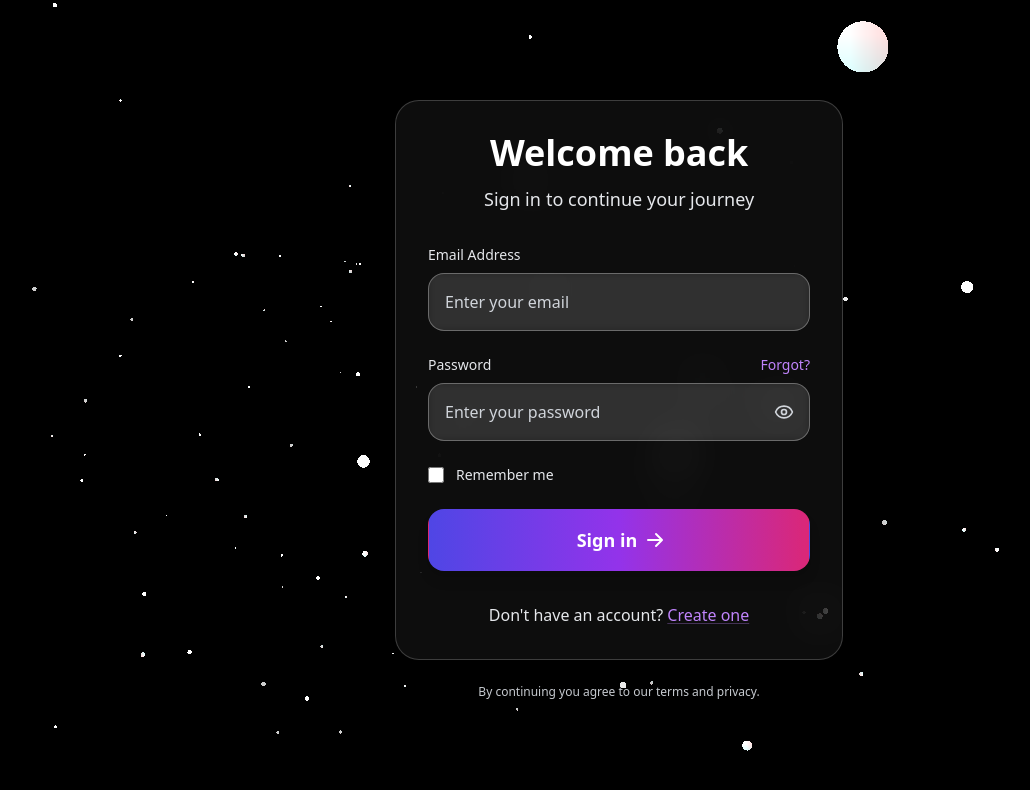
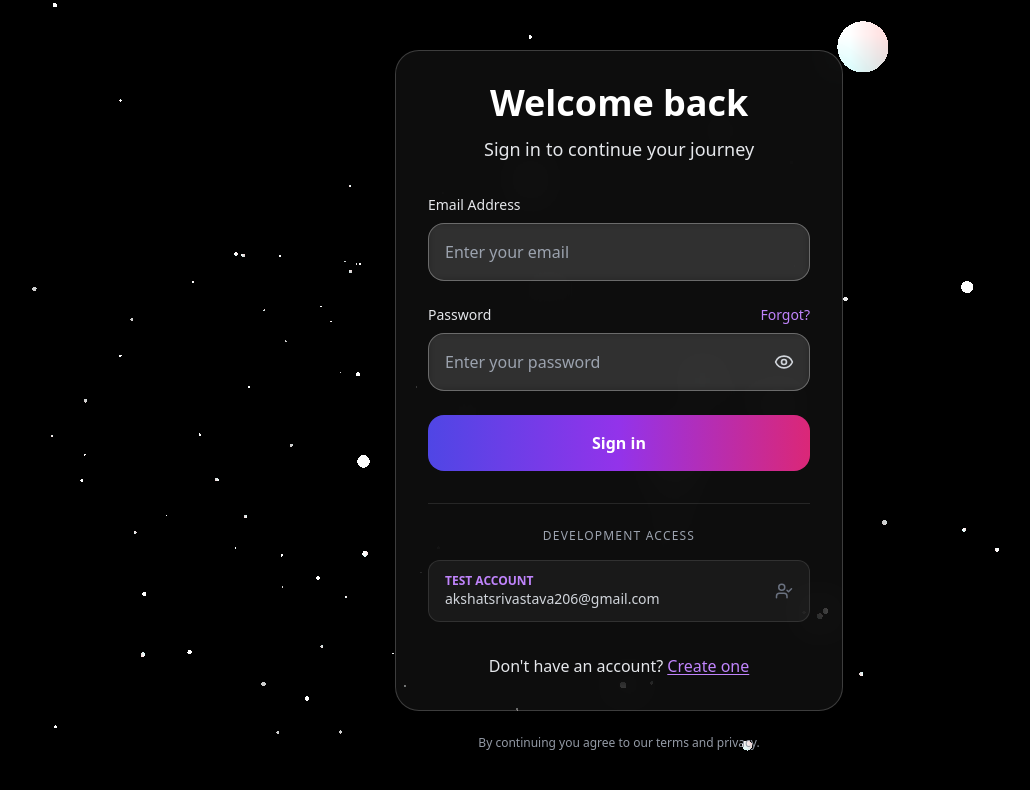
Before and after one commit to Akshat2711/INSIGHTS_SIH, a React (Vite) app in the folder insights_growth_tracker/frontend/: page /login in a window 1280 px wide. Shown: the top 790 px of the page, without its empty margins (21-1051 px from the left). Built offline with nearby package versions, Linux system fonts and the light colour scheme; no server answers.

Commit message:
added test cred

```diff
--- a/insights_growth_tracker/frontend/src/pages/CompareTab.jsx
+++ b/insights_growth_tracker/frontend/src/pages/CompareTab.jsx
@@ -1,6 +1,7 @@
 import React, { useState, useEffect, useMemo, useCallback } from 'react';
 import { Search, User, Trophy, BookOpen, Calendar, Award, Code, Users, GraduationCap, Briefcase, Star, Database, Shield, FileText, BarChart3, ChevronRight } from 'lucide-react';
 import Particles from '../components/Particles';
+import { API_BASE_URL } from '../utils/apiConfig';
 
 // Hoisted UI subcomponents (move out of CompareTab to avoid remounts on every render)
 export const Surface = ({ className = '', children }) => {
@@ -294,7 +295,7 @@ const CompareTab = () => {
   const fetchUserData = useCallback(async (userId, setUserState) => {
     try {
       // NOTE: This is the existing fetch logic using the passed userId
-      const response = await fetch(`https://insights-sih-tf-lva.fly.dev/senduserinfo?userid=${userId}`);
+      const response = await fetch(`${API_BASE_URL}/senduserinfo?userid=${userId}`);
       if (!response.ok) throw new Error('User not found');
       const data = await response.json();
       const processedData = processUserData(data, userId);
@@ -318,7 +319,7 @@ const CompareTab = () => {
     setOtherUserData(null); // Clear previous comparison
 
     try {
-      const response = await fetch(`https://insights-sih-tf-lva.fly.dev/search-users-by-keyword?keyword=${encodeURIComponent(searchKeyword.trim())}&limit=5`);
+      const response = await fetch(`${API_BASE_URL}/search-users-by-keyword?keyword=${encodeURIComponent(searchKeyword.trim())}&limit=5`);
 
       if (!response.ok) {
         let errorMessage = 'Search failed.';
--- a/insights_growth_tracker/frontend/src/pages/LeaderBoard.jsx
+++ b/insights_growth_tracker/frontend/src/pages/LeaderBoard.jsx
@@ -3,6 +3,7 @@ import { Crown, Loader, AlertCircle, Trophy} from 'lucide-react';
 import Particles from '../components/Particles';
 import { Current_leaderboard_user_performance } from '../components/Leaderboard_cuser_performance';
 import { Leaderboard_table } from '../components/Leaderboard_table';
+import { API_BASE_URL } from '../utils/apiConfig';
 
 const LeaderBoard = () => {
   const [loading, setLoading] = useState(false);
@@ -80,7 +81,7 @@ const LeaderBoard = () => {
     setIsDataFromStorage(false);
 
     try {
-      const response = await fetch('https://insights-sih-tf-lva.fly.dev/getallusers');
+      const response = await fetch(`${API_BASE_URL}/getallusers`);
       if (!response.ok) {
         throw new Error(`HTTP error! status: ${response.status}`);
       }
--- a/insights_growth_tracker/frontend/src/pages/LoginCard.jsx
+++ b/insights_growth_tracker/frontend/src/pages/LoginCard.jsx
@@ -1,5 +1,5 @@
-import { useState } from "react";
-import { Eye, EyeOff } from "lucide-react";
+import { useState, useEffect } from "react"; // Added useEffect
+import { Eye, EyeOff, UserCheck } from "lucide-react"; // Added UserCheck icon
 import { motion } from "framer-motion";
 import { auth, db } from "../firebase/firebase";
 import { signInWithEmailAndPassword } from "firebase/auth";
@@ -7,6 +7,7 @@ import { doc, getDoc } from "firebase/firestore";
 import { useNavigate } from "react-router-dom";
 import Particles from "../components/Particles";
 import BlurText from "../components/BlurText";
+import { API_BASE_URL } from "../utils/apiConfig";
 
 function LoginCard({ onLogin }) {
   const [email, setEmail] = useState("");
@@ -15,28 +16,22 @@ function LoginCard({ onLogin }) {
   const [loading, setLoading] = useState(false);
   const navigate = useNavigate();
 
-  // Theme detection
+  // --- Theme Management ---
   const darkMode = localStorage.getItem("insight_theme") === "dark";
 
-  //apply theme on the current page load
-  const mode= darkMode?document.body.style.backgroundColor = "rgb(0, 0, 0)": document.body.style.backgroundColor = "rgb(207, 207, 207)";
-
-  // Theme-based helpers
-  const borderColor = darkMode ? 'border-white' : 'border-black';
-  const textColor = darkMode ? 'text-white' : 'text-gray-900';
-  const secondaryText = darkMode ? 'text-gray-400' : 'text-gray-600';
-  const cardBg = darkMode ? '' : '';
-  const inputBg = darkMode ? 'bg-gray-800' : '';
+  useEffect(() => {
+    // Apply background color safely on mount
+    document.body.style.backgroundColor = darkMode ? "rgb(0, 0, 0)" : "rgb(207, 207, 207)";
+  }, [darkMode]);
 
   const handleLogin = async (e) => {
-    e.preventDefault();
+    if (e) e.preventDefault();
     try {
       setLoading(true);
 
       const userCredential = await signInWithEmailAndPassword(auth, email, password);
       const user = userCredential.user;
 
-      // Get LinkedIn ID from Firestore
       const userDoc = await getDoc(doc(db, "users", user.uid));
       if (!userDoc.exists()) {
         throw new Error("User profile not found");
@@ -46,27 +41,20 @@ function LoginCard({ onLogin }) {
       const linkedinId = data.linkedinId;
       const insight_username = data.name;
       const insight_email = data.email;
+
       localStorage.setItem("insight_username", insight_username);
       localStorage.setItem("insight_email", insight_email);
       localStorage.setItem("linkedin_id", linkedinId);
 
-
-      let userInfo = null;
-
-      // ---  fetch from backend ---
-
       console.log("⏳ Fetching user info from backend...");
-        const response = await fetch(`https://insights-sih-tf-lva.fly.dev/senduserinfo?userid=${linkedinId}`);
+      const response = await fetch(`${API_BASE_URL}/senduserinfo?userid=${linkedinId}`);
       if (!response.ok) {
         throw new Error(`HTTP error! status: ${response.status}`);
       }
-        userInfo = await response.json();
+      const userInfo = await response.json();
       localStorage.setItem("insight_user_info", JSON.stringify(userInfo));
 
-
-      console.log("User Info:", userInfo);
-      localStorage.setItem("insight_theme","dark");
-
+      localStorage.setItem("insight_theme", "dark");
       navigate("/me");
     } catch (err) {
       console.error(err.message);
@@ -76,44 +64,39 @@ function LoginCard({ onLogin }) {
     }
   };
 
+  // Helper for testing credentials
+  const fillTestCredentials = () => {
+    setEmail("akshatsrivastava206@gmail.com");
+    setPassword("12345678");
+  };
+
   return (
-    <div className="min-h-screen flex items-center justify-center relative overflow-hidden bg-black">
-      {/* Particles Background - positioned absolutely behind everything */}
+    <div className="min-h-screen flex items-center justify-center relative overflow-hidden bg-black py-12">
+      {/* Particles Background */}
       <div className="absolute inset-0 w-full h-full">
         <Particles
           particleColors={['#ffffff', '#ffffff', '#ffffff']}
           particleCount={200}
-          particleSpread={10}
           speed={0.1}
           particleBaseSize={150}
           moveParticlesOnHover={true}
           alphaParticles={false}
-          disableRotation={false}
-          particleHoverFactor={0.5}
           sizeRandomness={0.8}
           cameraDistance={25}
         />
       </div>
 
-      {/* Main login card - positioned relative to stay above particles */}
       <motion.div
         initial={{ opacity: 0, y: 20, scale: 0.95 }}
         animate={{ opacity: 1, y: 0, scale: 1 }}
-        transition={{
-          type: "spring",
-          stiffness: 260,
-          damping: 20,
-          duration: 0.6
-        }}
+        transition={{ type: "spring", stiffness: 260, damping: 20, duration: 0.6 }}
         className="relative z-10 w-full max-w-md mx-4"
       >
-        {/* Glassmorphism card */}
-        <div className="backdrop-blur-xl bg-white/5 border border-white/20 rounded-3xl p-8 shadow-2xl hover:shadow-3xl transition-all duration-500">
+        <div className="backdrop-blur-xl bg-white/5 border border-white/20 rounded-3xl p-8 shadow-2xl transition-all duration-500">
           {/* Header */}
           <motion.div
             initial={{ opacity: 0, y: -20 }}
             animate={{ opacity: 1, y: 0 }}
-            transition={{ delay: 0.2, duration: 0.6 }}
             className="text-center mb-8"
           >
             <BlurText
@@ -133,175 +116,81 @@ function LoginCard({ onLogin }) {
           </motion.div>
 
           {/* Form */}
-          <motion.form
-            onSubmit={handleLogin}
-            className="space-y-6"
-            initial={{ opacity: 1 }}
-            animate={{ opacity: 1 }}
-            transition={{ duration: 0 }}
-          >
-            {/* Email Field */}
+          <form onSubmit={handleLogin} className="space-y-6">
             <div className="space-y-2">
-              <label htmlFor="email" className="block text-sm font-medium text-gray-200">
-                Email Address
-              </label>
-              <motion.div
-                whileFocus={{ scale: 1.02 }}
-                transition={{ type: "spring", stiffness: 300, damping: 10 }}
-              >
+              <label className="block text-sm font-medium text-gray-200">Email Address</label>
               <input
-                  id="email"
-                  name="email"
                 type="email"
-                  autoComplete="email"
                 required
                 value={email}
                 onChange={(e) => setEmail(e.target.value)}
-                  className="w-full px-4 py-4 bg-white/10 border border-white/30 rounded-2xl text-white placeholder-gray-300 focus:outline-none focus:ring-2 focus:ring-purple-400 focus:border-transparent transition-all duration-300 backdrop-blur-sm hover:bg-white/15"
+                className="w-full px-4 py-4 bg-white/10 border border-white/30 rounded-2xl text-white placeholder-gray-400 focus:outline-none focus:ring-2 focus:ring-purple-400 transition-all backdrop-blur-sm"
                 placeholder="Enter your email"
               />
-              </motion.div>
             </div>
 
-            {/* Password Field */}
             <div className="space-y-2">
               <div className="flex items-center justify-between">
-                <label htmlFor="password" className="block text-sm font-medium text-gray-200">
-                  Password
-                </label>
-                <motion.a
-                  href="#"
-                  className="text-sm text-purple-400 hover:text-pink-400 transition-colors duration-200 font-medium"
-                  whileHover={{ scale: 1.05 }}
-                  whileTap={{ scale: 0.95 }}
-                >
-                  Forgot?
-                </motion.a>
+                <label className="block text-sm font-medium text-gray-200">Password</label>
+                <a href="#" className="text-sm text-purple-400 hover:text-pink-400 font-medium transition-colors">Forgot?</a>
               </div>
-              <motion.div
-                className="relative"
-                whileFocus={{ scale: 1.02 }}
-                transition={{ type: "spring", stiffness: 300, damping: 10 }}
-              >
+              <div className="relative">
                 <input
-                  id="password"
-                  name="password"
                   type={showPassword ? "text" : "password"}
-                  autoComplete="current-password"
                   required
                   value={password}
                   onChange={(e) => setPassword(e.target.value)}
-                  className="w-full px-4 py-4 pr-12 bg-white/10 border border-white/30 rounded-2xl text-white placeholder-gray-300 focus:outline-none focus:ring-2 focus:ring-purple-400 focus:border-transparent transition-all duration-300 backdrop-blur-sm hover:bg-white/15"
+                  className="w-full px-4 py-4 pr-12 bg-white/10 border border-white/30 rounded-2xl text-white placeholder-gray-400 focus:outline-none focus:ring-2 focus:ring-purple-400 transition-all backdrop-blur-sm"
                   placeholder="Enter your password"
                 />
-                <motion.button
+                <button
                   type="button"
                   onClick={() => setShowPassword(!showPassword)}
-                  className="absolute inset-y-0 right-0 flex items-center pr-4 text-gray-300 hover:text-white transition-colors duration-200"
-                  whileHover={{ scale: 1.1 }}
-                  whileTap={{ scale: 0.9 }}
-                  aria-label={showPassword ? "Hide password" : "Show password"}
+                  className="absolute inset-y-0 right-0 pr-4 text-gray-300 hover:text-white transition-colors"
                 >
                   {showPassword ? <EyeOff size={20} /> : <Eye size={20} />}
-                </motion.button>
-              </motion.div>
+                </button>
+              </div>
             </div>
 
-            {/* Remember Me Checkbox */}
-            <motion.div
-              className="flex items-center"
-              initial={{ opacity: 0, x: -20 }}
-              animate={{ opacity: 1, x: 0 }}
-              transition={{ delay: 0.4, duration: 0.6 }}
-            >
-              <input
-                id="remember-me"
-                name="remember-me"
-                type="checkbox"
-                className="h-4 w-4 text-cyan-400 focus:ring-cyan-400 border-white/30 rounded bg-white/10 backdrop-blur-sm"
-              />
-              <label htmlFor="remember-me" className="ml-3 block text-sm text-gray-200">
-                Remember me
-              </label>
-            </motion.div>
-
-            {/* Sign In Button */}
             <motion.button
               type="submit"
               disabled={loading}
-              className="group relative w-full flex justify-center py-4 px-4 border border-transparent text-lg font-semibold rounded-2xl text-white bg-gradient-to-r from-indigo-600 via-purple-600 to-pink-600 hover:from-indigo-700 hover:via-purple-700 hover:to-pink-700 focus:outline-none focus:ring-2 focus:ring-offset-2 focus:ring-purple-500 disabled:opacity-50 disabled:cursor-not-allowed transition-all duration-300 shadow-lg hover:shadow-purple-500/25"
-              whileHover={{
-                scale: 1.02,
-                boxShadow: "0 20px 25px -5px rgba(147, 51, 234, 0.1), 0 10px 10px -5px rgba(147, 51, 234, 0.04)"
-              }}
+              className="group relative w-full flex justify-center py-4 px-4 font-semibold rounded-2xl text-white bg-gradient-to-r from-indigo-600 via-purple-600 to-pink-600 hover:shadow-purple-500/25 transition-all disabled:opacity-50"
+              whileHover={{ scale: 1.02 }}
               whileTap={{ scale: 0.98 }}
-              initial={{ opacity: 0, y: 20 }}
-              animate={{ opacity: 1, y: 0 }}
-              transition={{ delay: 0.5, duration: 0.6 }}
             >
-              {loading ? (
-                <div className="flex items-center">
-                  <motion.div
-                    animate={{ rotate: 360 }}
-                    transition={{ duration: 1, repeat: Infinity, ease: "linear" }}
-                    className="w-5 h-5 border-2 border-white border-t-transparent rounded-full mr-3"
-                  />
-                  Signing in...
+              {loading ? "Signing in..." : "Sign in"}
+            </motion.button>
+          </form>
+
+          {/* --- Testing Credentials Section --- */}
+          <div className="mt-8 pt-6 border-t border-white/10">
+            <p className="text-xs text-center text-gray-400 uppercase tracking-widest mb-4">Development Access</p>
+            <motion.button
+              onClick={fillTestCredentials}
+              whileHover={{ backgroundColor: "rgba(255, 255, 255, 0.15)" }}
+              className="w-full flex items-center justify-between px-4 py-3 bg-white/5 border border-white/10 rounded-xl text-left transition-colors group"
+            >
+              <div>
+                <p className="text-xs text-purple-400 font-bold">TEST ACCOUNT</p>
+                <p className="text-sm text-gray-300">akshatsrivastava206@gmail.com</p>
               </div>
-              ) : (
-                <span className="flex items-center">
-                  Sign in
-                  <motion.svg
-                    className="ml-2 -mr-1 w-5 h-5"
-                    fill="currentColor"
-                    viewBox="0 0 20 20"
-                    initial={{ x: 0 }}
-                    whileHover={{ x: 5 }}
-                    transition={{ type: "spring", stiffness: 400, damping: 10 }}
-                  >
-                    <path
-                      fillRule="evenodd"
-                      d="M10.293 3.293a1 1 0 011.414 0l6 6a1 1 0 010 1.414l-6 6a1 1 0 01-1.414-1.414L14.586 11H3a1 1 0 110-2h11.586l-4.293-4.293a1 1 0 010-1.414z"
-                      clipRule="evenodd"
-                    />
-                  </motion.svg>
-                </span>
-              )}
+              <UserCheck size={18} className="text-gray-500 group-hover:text-white transition-colors" />
             </motion.button>
-          </motion.form>
+          </div>
 
-          {/* Sign Up Link */}
-          <motion.div
-            className="mt-8 text-center"
-            initial={{ opacity: 0 }}
-            animate={{ opacity: 1 }}
-            transition={{ delay: 0.6, duration: 0.6 }}
-          >
+          <div className="mt-8 text-center">
             <p className="text-gray-200">
               Don't have an account?{' '}
-              <motion.a
-                href="/signup"
-                className="font-medium text-purple-400 hover:text-pink-400 transition-colors duration-200 underline decoration-purple-400/30 hover:decoration-pink-400/50 underline-offset-2"
-                whileHover={{ scale: 1.05 }}
-                whileTap={{ scale: 0.95 }}
-              >
-                Create one
-              </motion.a>
+              <a href="/signup" className="font-medium text-purple-400 hover:text-pink-400 underline underline-offset-2">Create one</a>
             </p>
-          </motion.div>
+          </div>
         </div>
 
-        {/* Legal Text */}
-        <motion.div
-          className="mt-6 text-center"
-          initial={{ opacity: 0 }}
-          animate={{ opacity: 1 }}
-          transition={{ delay: 0.7, duration: 0.6 }}
-        >
-          <p className="text-xs text-gray-300">
+        <p className="mt-6 text-center text-xs text-gray-400">
           By continuing you agree to our terms and privacy.
         </p>
-        </motion.div>
       </motion.div>
     </div>
   );
--- a/insights_growth_tracker/frontend/src/pages/SearchInsights.jsx
+++ b/insights_growth_tracker/frontend/src/pages/SearchInsights.jsx
@@ -3,6 +3,7 @@ import { Search, Zap, Users, TrendingUp, Filter, ArrowRight, Star, Award, Target
 import { useNavigate } from "react-router-dom";
 import { useAuth } from "../auth/AuthContext.jsx";
 import Particles from '../components/Particles';
+import { API_BASE_URL } from '../utils/apiConfig';
 
 export default function SearchInsights() {
   const [query, setQuery] = useState("");
@@ -43,7 +44,7 @@ export default function SearchInsights() {
 
     try {
       const encoded = encodeURIComponent(query);
-      const endpoint = `https://insights-sih-tf-lva.fly.dev/search-users-by-keyword?keyword=${encoded}&limit=${limit}`;
+      const endpoint = `${API_BASE_URL}/search-users-by-keyword?keyword=${encoded}&limit=${limit}`;
 
       const resp = await fetch(endpoint);
       if (!resp.ok) throw new Error(`${resp.status} ${resp.statusText}`);
--- a/insights_growth_tracker/frontend/src/pages/SearchPageResults.jsx
+++ b/insights_growth_tracker/frontend/src/pages/SearchPageResults.jsx
@@ -1,5 +1,6 @@
 import React, { useState, useEffect, useCallback, useMemo, lazy, Suspense } from 'react';
 import { User, Award, Code, Briefcase, Github, Mail, FileText, ExternalLink, Trophy, Calendar, MessageCircle, Heart, Star, MapPin, Linkedin, Sun, Moon, Zap, Target, Crown, Book, GitBranch, Users, Eye, Download } from 'lucide-react';
+import { API_BASE_URL } from '../utils/apiConfig';
 
 // Lazy load heavy components
 const Particles = lazy(() => import('../components/Particles'));
@@ -79,7 +80,7 @@ const SearchPageResults = () => {
       const timeoutId = setTimeout(() => controller.abort(), 10000); // 10s timeout
 
       const response = await fetch(
-        `https://insights-sih-tf-lva.fly.dev/senduserinfo?userid=${userid}`,
+        `${API_BASE_URL}/senduserinfo?userid=${userid}`,
         {
           signal: controller.signal,
           headers: {
--- a/insights_growth_tracker/frontend/src/pages/SettingsPage.jsx
+++ b/insights_growth_tracker/frontend/src/pages/SettingsPage.jsx
@@ -4,6 +4,7 @@ import { User, Linkedin, RefreshCw, Settings, Shield, Database, BarChart3, LogOu
 import { signOut } from "firebase/auth";
 import { auth } from "../firebase/firebase";
 import Particles from '../components/Particles';
+import { API_BASE_URL } from '../utils/apiConfig';
 
 export default function SettingsPage() {
   const [isRefreshing, setIsRefreshing] = useState(false);
@@ -115,7 +116,7 @@ export default function SettingsPage() {
 
     try {
       const res = await fetch(
-        `https://insights-sih-tf-lva.fly.dev/refresh-github-data?github_id=${encodeURIComponent(githubId)}&userid=${encodeURIComponent(linkedinId)}`,
+        `${API_BASE_URL}/refresh-github-data?github_id=${encodeURIComponent(githubId)}&userid=${encodeURIComponent(linkedinId)}`,
         { method: "POST" }
       );
       const data = await res.json();
@@ -149,7 +150,7 @@ export default function SettingsPage() {
       formData.append('userid', linkedinId);
 
       const res = await fetch(
-        'https://insights-sih-tf-lva.fly.dev/upload-resume',
+        `${API_BASE_URL}/upload-resume`,
         {
           method: "POST",
           body: formData
--- /dev/null
+++ b/insights_growth_tracker/frontend/src/utils/apiConfig.js
@@ -0,0 +1 @@
+export const API_BASE_URL = import.meta.env.VITE_API_BASE_URL || 'https://insights-sih.onrender.com';
```
Lines whose indentation alone changed are shown as unchanged.
